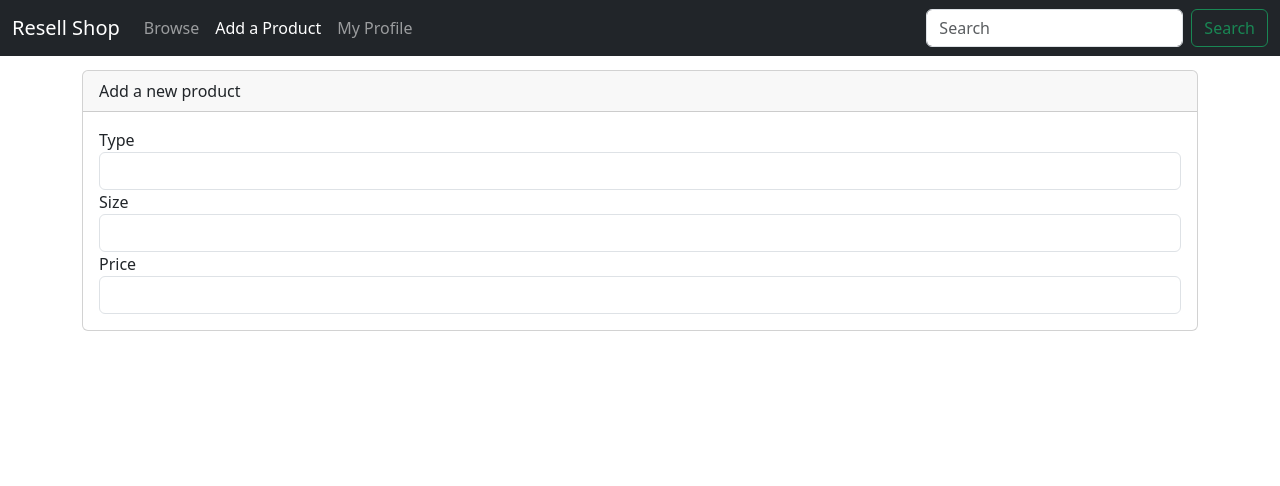
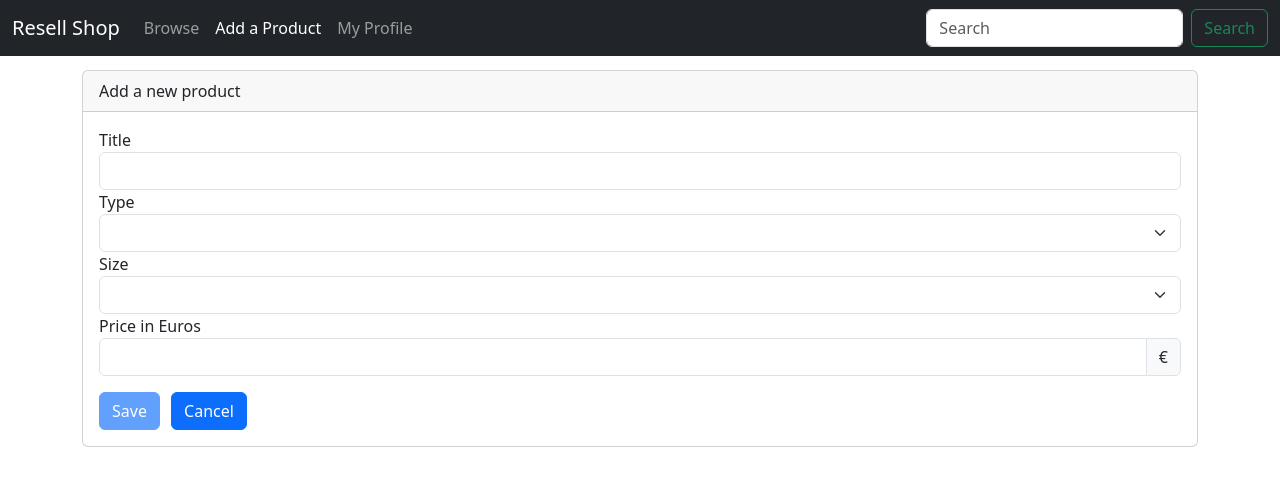
Before and after one commit to miabosheva/resell-shop, an Angular app: page /add-product in a window 1280 px wide. Shown: the top 486 px of the page. Built offline with nearby package versions, Linux system fonts and the light colour scheme.

Commit message:
Form for add-product created

```diff
--- a/src/app/app.module.ts
+++ b/src/app/app.module.ts
@@ -1,5 +1,6 @@
 import { NgModule } from '@angular/core';
 import { BrowserModule } from '@angular/platform-browser';
+import { FormsModule } from '@angular/forms';
 
 import { AppRoutingModule } from './app-routing.module';
 import { AppComponent } from './app.component';
@@ -34,6 +35,7 @@ const appRoutes: Routes = [
     BrowserModule,
     AppRoutingModule,
     HttpClientModule,
+    FormsModule,
     RouterModule.forRoot(appRoutes)
   ],
   providers: [
--- a/src/app/product/add-product/add-product.component.css
+++ b/src/app/product/add-product/add-product.component.css
@@ -0,0 +1,7 @@
+.ng-invalid.ng-touched{
+    border-color: rgb(169, 52, 52);
+    border-width: 1px;
+}
+.error-block {
+    color: red;
+}
--- a/src/app/product/add-product/add-product.component.html
+++ b/src/app/product/add-product/add-product.component.html
@@ -3,18 +3,42 @@
     Add a new product
   </div>
   <div class="card-body">
-    <form>
+    <form (ngSubmit)="onSubmit()" #Form="ngForm">
+      <div class="form-group col-12">
+        <label for="title">Title</label>
+        <input type="text" class="form-control" #propName="ngModel" ngModel name="Name" required>
+        <span *ngIf="!propName.valid && propName.touched" class="error-block">
+          Type in the title of your product.
+        </span>
+      </div>
       <div class="form-group col-12">
         <label for="type">Type</label>
-        <input type="text" class="form-control">
+        <select name="type" class="form-select" ngModel name="Type" required>
+          <option *ngFor="let enum of keys()" value="{{enum}}">
+            {{enum}}
+          </option>
+        </select>
       </div>
       <div class="form-group col-12">
         <label for="size">Size</label>
-        <input type="text" class="form-control">
+        <select name="size" class="form-select" ngModel name="Size" required>
+          <option value="XS">XS</option>
+          <option value="S">S</option>
+          <option value="M">M</option>
+          <option value="L">L</option>
+          <option value="XL">XL</option>
+        </select>
       </div>
       <div class="form-group col-12">
-        <label for="size">Price</label>
-        <input type="text" class="form-control">
+        <label for="size">Price in Euros</label>
+        <div class="input-group">
+          <input type="number" class="form-control" ngModel name="Price" required>
+          <div class="input-group-text">€</div>
+        </div>
+      </div>
+      <div class="form-group col-12">
+        <button style="margin-top: 1rem; margin-right: 0.7rem;" [disabled]="!Form.valid" type="submit" class="btn btn-primary mr-2">Save</button>
+        <button style="margin-top: 1rem;" type="reset" class="btn btn-primary">Cancel</button>
       </div>
     </form>
   </div>
--- a/src/app/product/add-product/add-product.component.ts
+++ b/src/app/product/add-product/add-product.component.ts
@@ -1,5 +1,7 @@
-import { Component, OnInit } from '@angular/core';
+import { Component, OnInit, ViewChild } from '@angular/core';
 import { Router } from '@angular/router';
+import { ProductType } from '../product-list/ProductType';
+import { NgForm } from '@angular/forms';
 
 @Component({
   selector: 'app-add-product',
@@ -7,7 +9,9 @@ import { Router } from '@angular/router';
   styleUrls: ['./add-product.component.css']
 })
 export class AddProductComponent implements OnInit {
+  @ViewChild('Form') addProductForm: NgForm | undefined;
 
+  public ProductType = ProductType;
   constructor(private router: Router) { }
 
   ngOnInit() {
@@ -17,4 +21,13 @@ export class AddProductComponent implements OnInit {
     this.router.navigate(['/']);
   }
 
+  keys() : Array<string> {
+    var keys = Object.keys(this.ProductType);
+    return keys.slice(keys.length / 2);
+  }
+
+  onSubmit(){
+    console.log();
+    console.log(this.addProductForm)
+  }
 }
--- a/src/app/product/product-list/ProductType.ts
+++ b/src/app/product/product-list/ProductType.ts
@@ -1,8 +1,8 @@
 export enum ProductType{
-    SHOES,
-    SHIRT,
-    PANTS,
-    ACCESSORY,
-    JACKET,
-    COLLECTABLE
+    SHOE = 0,
+    SHIRT = 1,
+    PANTS = 2,
+    ACCESSORY = 3,
+    JACKET = 4,
+    COLLECTABLE = 5
 }
```
